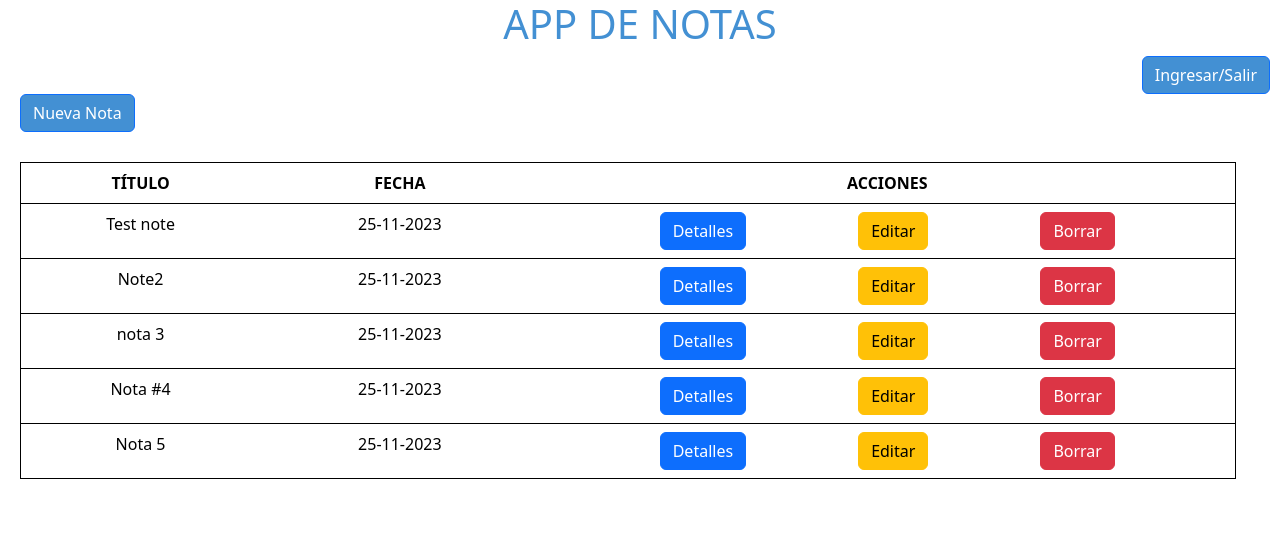
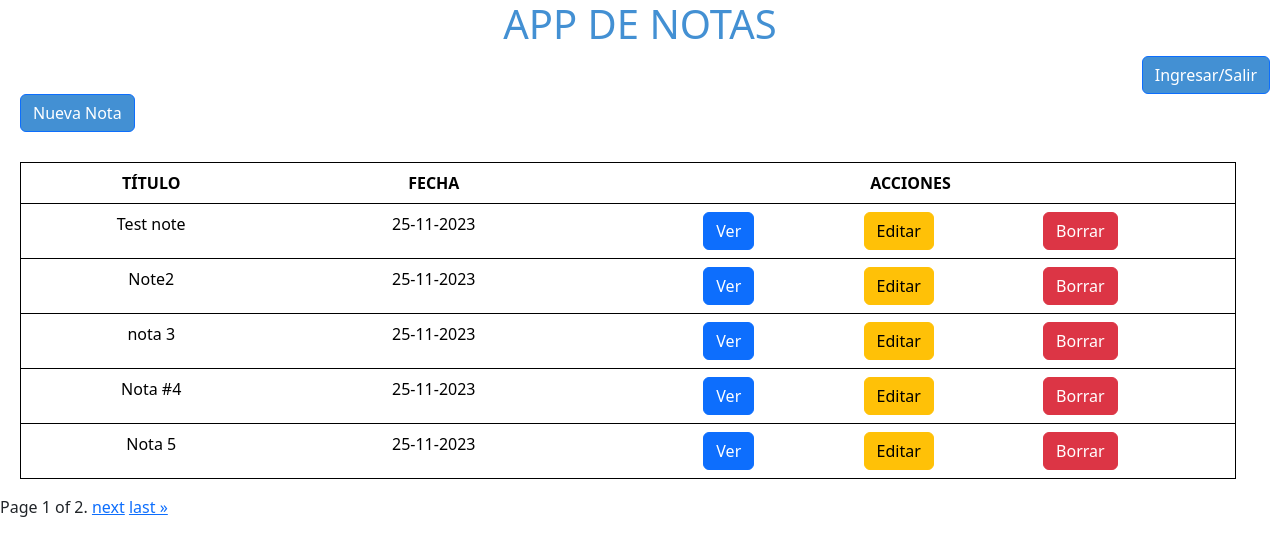
Before and after one commit to Daniel-Prada27/Notes_app_webTest, a Django app: page /?page=1 in a window 1280 px wide. Shown: the top 556 px of the page. Run offline with Django 4.2, Linux system fonts and the light colour scheme; data comes from the database, SQL or seed files in the repository; both versions use the stored data as it was after the commit; some libraries are stand-ins or nearby versions.

Commit message:
Create logic to view notes content

```diff
--- a/notes/templates/mostrarNotas.html
+++ b/notes/templates/mostrarNotas.html
@@ -34,7 +34,7 @@
                             <td>{{note.creation_date|date:"d-m-Y"}} </td> <!-- |date: "d-m-y" formatea la fecha-->
                             <td>
                                 <div class="actions-container">
-                                <a href="#" class="btn btn-primary">Detalles</a> <a href="#" class="btn btn-warning">Editar</a> <a href="#" class="btn btn-danger">Borrar</a></td>
+                                <a href="{% url 'viewNotePage' note.id %}" class="btn btn-primary">Ver</a> <a href="#" class="btn btn-warning">Editar</a> <a href="#" class="btn btn-danger">Borrar</a></td>
                                 </div>
                         </tr>
 
@@ -42,6 +42,23 @@
                     </tbody>
                 </table>
             </div>
+            <div class="pagination">
+                <span class="step-links">
+                    {% if page_obj.has_previous %}
+                        <a href="?page=1">&laquo; first</a>
+                        <a href="?page={{ page_obj.previous_page_number }}">previous</a>
+                    {% endif %}
+
+                    <span class="current">
+                        Page {{ page_obj.number }} of {{ page_obj.paginator.num_pages }}.
+                    </span>
+
+                    {% if page_obj.has_next %}
+                        <a href="?page={{ page_obj.next_page_number }}">next</a>
+                        <a href="?page={{ page_obj.paginator.num_pages }}">last &raquo;</a>
+                    {% endif %}
+                </span>
+            </div>
         </div>
     </body>
 {% endblock body %}
--- a/notes/urls.py
+++ b/notes/urls.py
@@ -5,5 +5,5 @@ from . import views
 urlpatterns = [
     path('', views.notesPage, name='notesPage'),
     path('createNote', views.newNotePage, name='createNotePage'),
-    path('viewNote', views.viewNote, name='viewNotePage')
+    path('viewNote/<id>', views.viewNote, name='viewNotePage')
 ]
--- a/notes/views.py
+++ b/notes/views.py
@@ -12,7 +12,7 @@ from django.shortcuts import redirect,get_object_or_404
 def notesPage(request):
 
     notes_list = Note.objects.all()
-
+    # notes_list = notes_list.reverse()
     paginator = Paginator(notes_list, 5)
 
     page_number = request.GET.get('page', 0)
@@ -44,7 +44,8 @@ def newNotePage(request):
     #Retornar respuesta http
     return HttpResponse(template.render(context,request))
 
-def viewNote(request):
+def viewNote(request, id):
+    note = Note.objects.get(id=id)
     template = loader.get_template("verNota.html")
-    context = {}
+    context = {'note': note}
     return HttpResponse(template.render(context,request))
--- a/static/css/note.css
+++ b/static/css/note.css
@@ -13,6 +13,7 @@ body {
     flex-direction: column;
     align-self: center;
     justify-self: center;
+    margin-bottom: 5px;
     background-color: rgb(252, 252, 252);
     width: 80%;
     height: 80%;
@@ -28,3 +29,7 @@ body {
     height: 100%;
     font-size: 1.5em;
 }
+
+#date-container {
+    margin-left: 5px;
+}
```
Also changed, not shown: notes/templates/verNota.html (+6 -2 lines), db.sqlite3.
